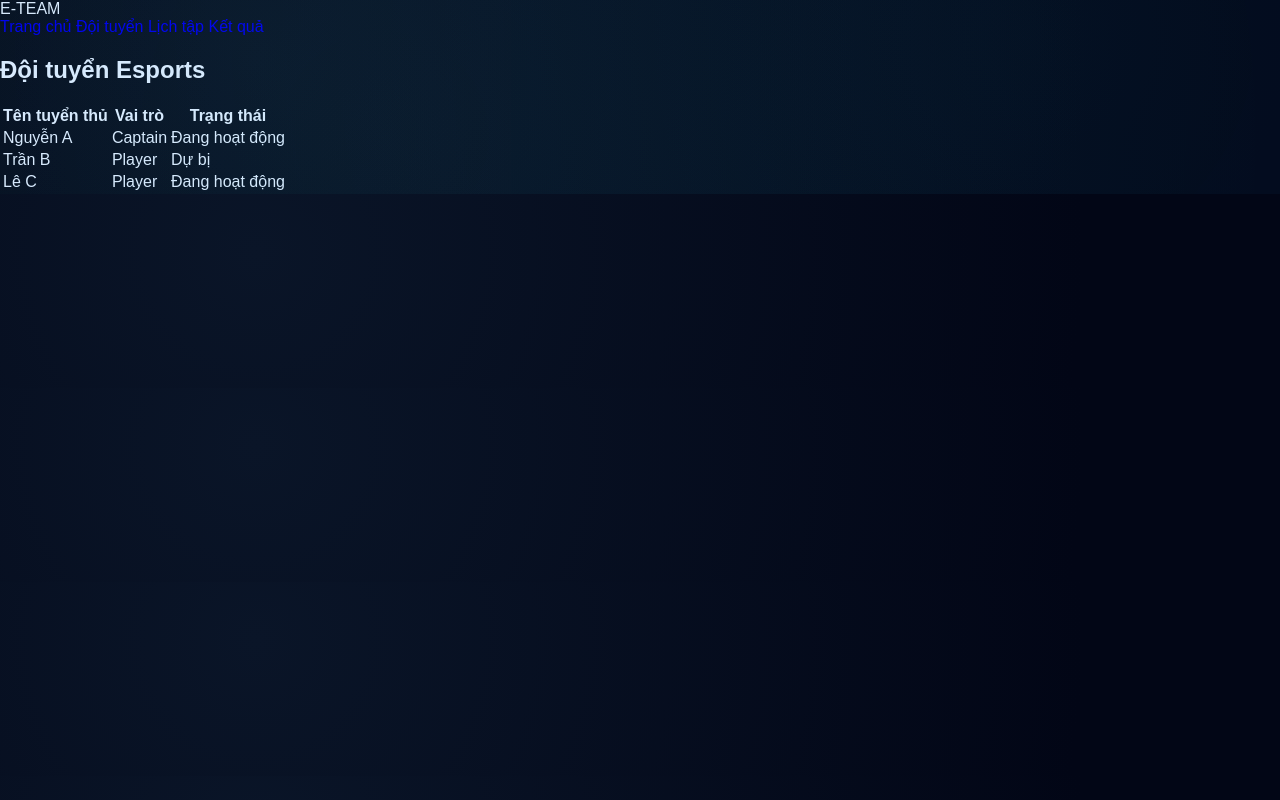
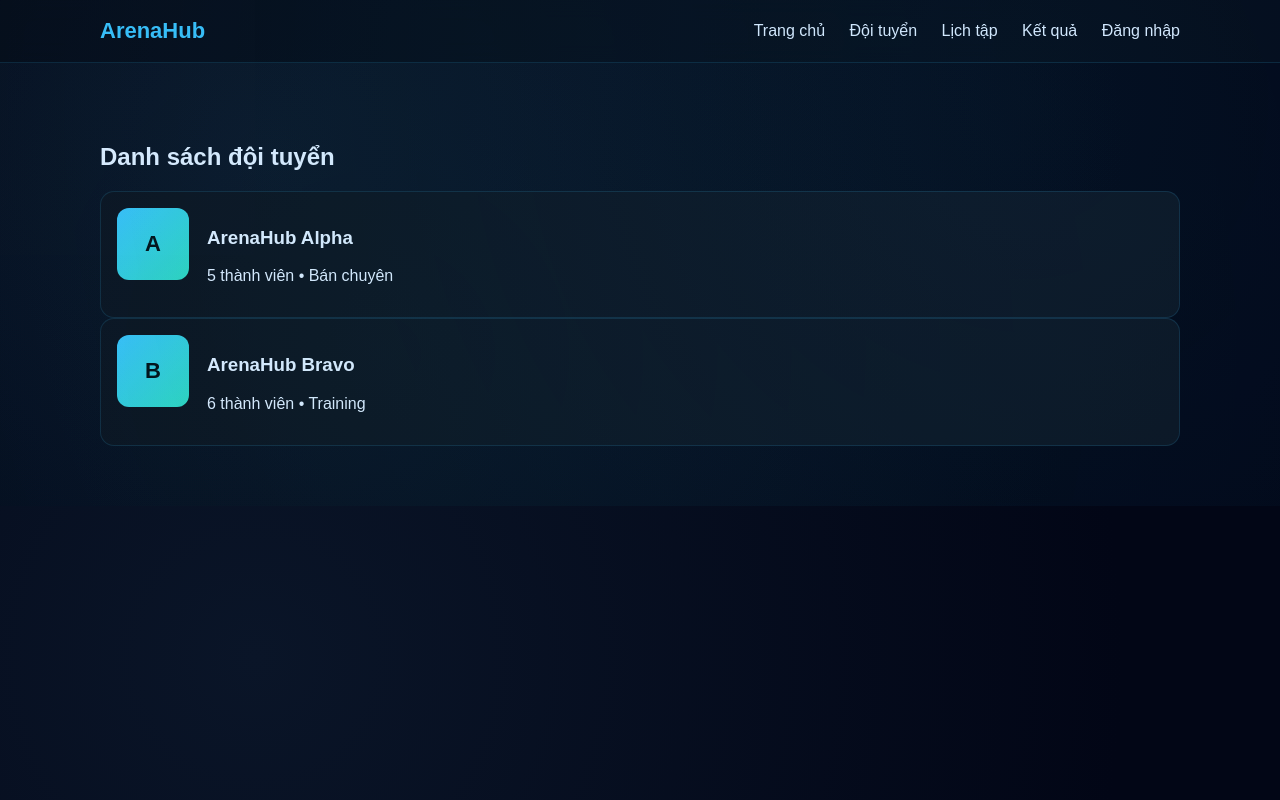
Before and after one commit to kazuha133/ArenaHub, a plain HTML site: page team.html in a window 1280 px wide. Drawn offline with Linux system fonts and the light colour scheme.

Commit message:
Revamp team.html for ArenaHub branding

```diff
--- a/team.html
+++ b/team.html
@@ -1,30 +1,48 @@
 <!DOCTYPE html>
-<html lang="vi">
+<html>
 <head>
-  <meta charset="UTF-8" />
-  <meta name="viewport" content="width=device-width, initial-scale=1.0" />
-  <title>Đội tuyển - E-TEAM</title>
-  <link rel="stylesheet" href="style.css" />
+  <title>Đội tuyển – ArenaHub</title>
+  <link rel="stylesheet" href="style.css">
 </head>
+
 <body>
-  <header>
-    <div class="logo">E-TEAM</div>
+
+<header class="site-header">
+  <div class="header-flex">
+    <div class="brand">ArenaHub</div>
     <nav>
-      <a href="index.html">Trang chủ</a>
-      <a href="team.html" class="active">Đội tuyển</a>
-      <a href="schedule.html">Lịch tập</a>
-      <a href="results.html">Kết quả</a>
+      <a href="index.html" class="nav-link">Trang chủ</a>
+      <a href="team.html" class="nav-link">Đội tuyển</a>
+      <a href="schedule.html" class="nav-link">Lịch tập</a>
+      <a href="results.html" class="nav-link">Kết quả</a>
+      <a href="login.html" class="nav-link">Đăng nhập</a>
     </nav>
-  </header>
+  </div>
+</header>
 
-  <main>
-    <h2>Đội tuyển Esports</h2>
-    <table>
-      <tr><th>Tên tuyển thủ</th><th>Vai trò</th><th>Trạng thái</th></tr>
-      <tr><td>Nguyễn A</td><td>Captain</td><td>Đang hoạt động</td></tr>
-      <tr><td>Trần B</td><td>Player</td><td>Dự bị</td></tr>
-      <tr><td>Lê C</td><td>Player</td><td>Đang hoạt động</td></tr>
-    </table>
-  </main>
+<section class="section">
+  <div class="content">
+
+    <h2>Danh sách đội tuyển</h2>
+
+    <div class="team-card">
+      <div class="team-logo">A</div>
+      <div>
+        <h3>ArenaHub Alpha</h3>
+        <p>5 thành viên • Bán chuyên</p>
+      </div>
+    </div>
+
+    <div class="team-card">
+      <div class="team-logo">B</div>
+      <div>
+        <h3>ArenaHub Bravo</h3>
+        <p>6 thành viên • Training</p>
+      </div>
+    </div>
+
+  </div>
+</section>
+
 </body>
 </html>
```
